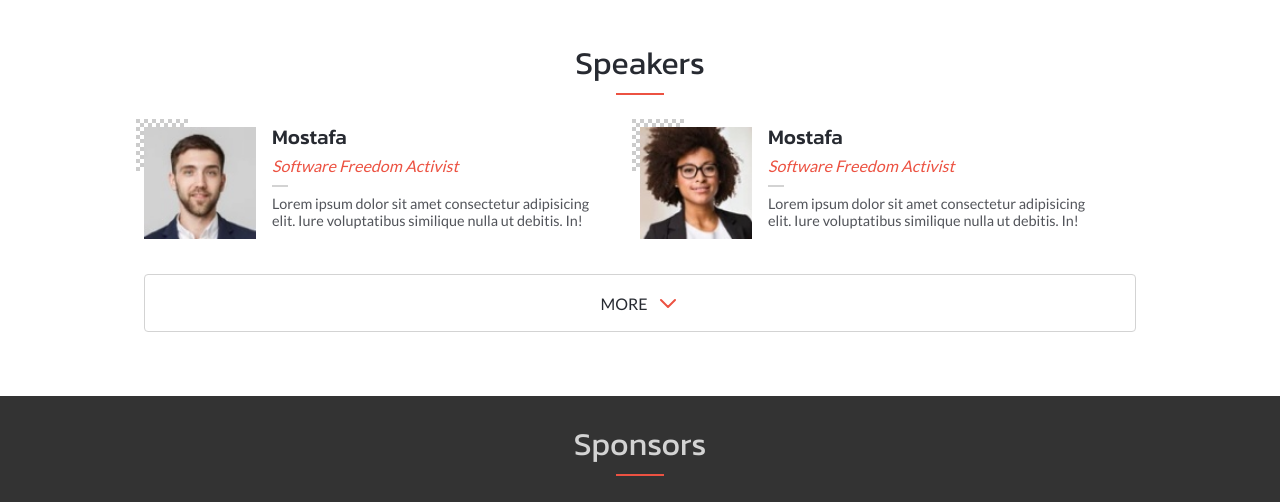
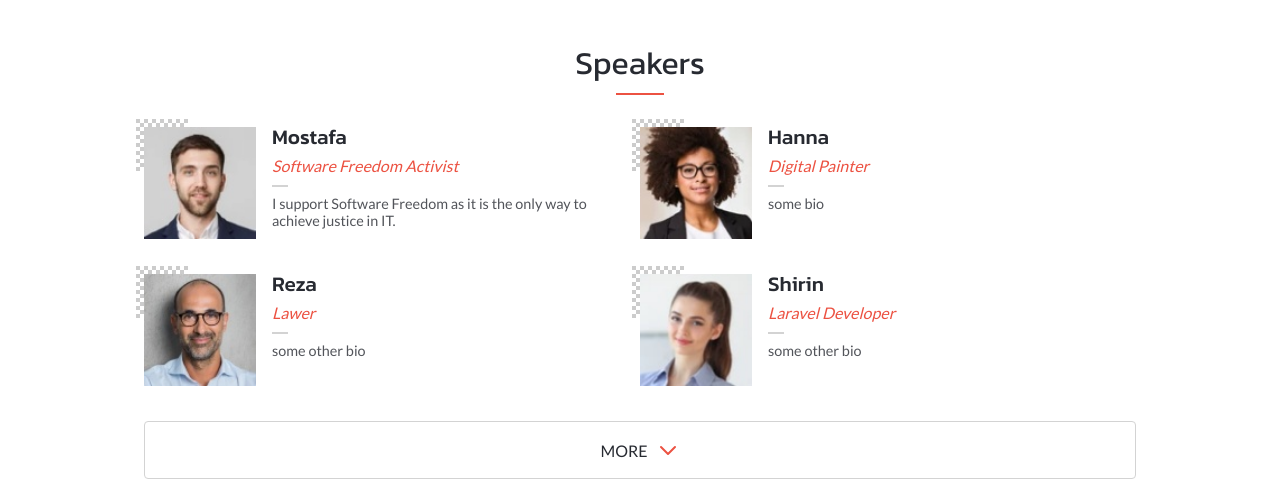
Before and after one commit to ahangarha/SFD2022-sample-design, a website: page index.html in a window 1280 px wide. Shown: the part 1220-1722 px from the top of the page. Drawn offline with Linux system fonts and the light colour scheme.

Commit message:
add speakers dynamically

```diff
--- a/assets/js/script.js
+++ b/assets/js/script.js
@@ -22,3 +22,48 @@ menuLinks.forEach((link) => link.addEventListener(
   'click',
   (event) => toggleMenu(event, false),
 ));
+
+// Dynamic Speakers insertion
+const speakers = [
+  {
+    name: 'Mostafa',
+    title: 'Software Freedom Activist',
+    image: 'person1.jpg',
+    bio: 'I support Software Freedom as it is the only way to achieve justice in IT.',
+  },
+  {
+    name: 'Hanna',
+    title: 'Digital Painter',
+    image: 'person2.jpg',
+    bio: 'some bio',
+  },
+  {
+    name: 'Reza',
+    title: 'Lawer',
+    image: 'person3.jpg',
+    bio: 'some other bio',
+  },
+  {
+    name: 'Shirin',
+    title: 'Laravel Developer',
+    image: 'person4.jpg',
+    bio: 'some other bio',
+  },
+];
+
+const speakersPlaceHolder = document.querySelector('#speakers .persons');
+
+speakers.forEach((speaker) => {
+  speakersPlaceHolder.innerHTML += `
+  <div class="person">
+    <div class="person-graphic">
+      <img src="./assets/img/${speaker.image}" alt="" />
+    </div>
+    <div class="person-info">
+      <h4 class="person-name">${speaker.name}</h4>
+      <p class="person-title"><em>${speaker.title}</em></p>
+      <p class="person-bio">${speaker.bio}</p>
+    </div>
+  </div>
+  `;
+});
--- a/index.html
+++ b/index.html
@@ -85,34 +85,9 @@
     <section id="speakers" class="container">
       <div class="wrapper">
         <h2 class="section-heading">Speakers</h2>
-        <div class="persons">
-          <div class="person">
-            <div class="person-graphic">
-              <img src="./assets/img/person1.jpg" alt="" />
-            </div>
-            <div class="person-info">
-              <h4 class="person-name">Mostafa</h4>
-              <p class="person-title"><em>Software Freedom Activist</em></p>
-              <p class="person-bio">
-                Lorem ipsum dolor sit amet consectetur adipisicing elit. Iure
-                voluptatibus similique nulla ut debitis. In!
-              </p>
-            </div>
-          </div>
-          <div class="person">
-            <div class="person-graphic">
-              <img src="./assets/img/person2.jpg" alt="" />
-            </div>
-            <div class="person-info">
-              <h4 class="person-name">Mostafa</h4>
-              <p class="person-title"><em>Software Freedom Activist</em></p>
-              <p class="person-bio">
-                Lorem ipsum dolor sit amet consectetur adipisicing elit. Iure
-                voluptatibus similique nulla ut debitis. In!
-              </p>
-            </div>
-          </div>
-        </div>
+
+        <div class="persons"></div>
+
         <a href="#" class="more">
           More
           <svg
```
